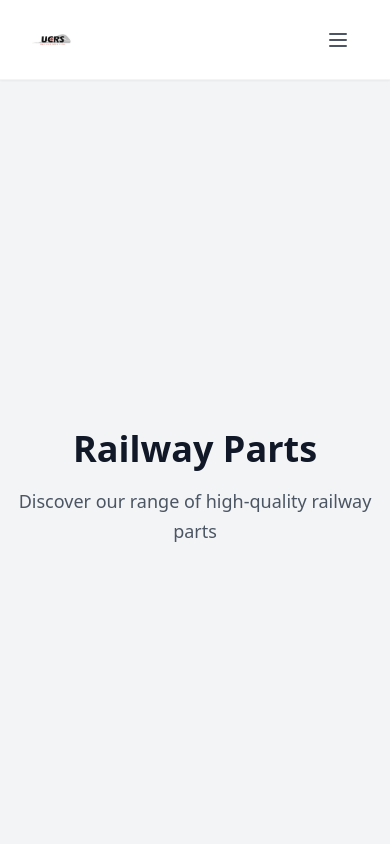
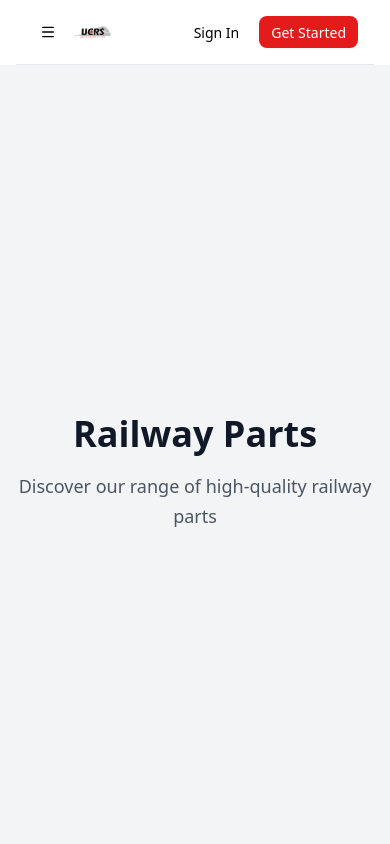
Before and after one commit to ucrs-website/ucrs-web-frontend, a Next.js app: page /products in a window 390 px wide. Shown: the top 844 px of the page. Built offline with nearby package versions, Linux system fonts and the light colour scheme.

Commit message:
feat: Refactor Header component and add HeaderNavigation; update imports for Radix UI components

```diff
--- a/components/Header.tsx
+++ b/components/Header.tsx
@@ -1,203 +1,21 @@
-'use client';
+"use client";
 
-import React, { useState, useEffect } from 'react';
-import Image from 'next/image';
-import Link from 'next/link';
-import Navigation from './Navigation';
-import Container from './Container';
+import React from "react";
+import Container from "./Container";
+import HeaderNavigation from "./HeaderNavigation";
 
-interface NavLink {
- href: string;
- label: string;
- active?: boolean;
+interface HeaderProps extends React.HTMLAttributes<HTMLElement> {
+  transparent?: boolean;
 }
 
-interface HeaderProps extends React.HTMLAttributes<HTMLElement> {
- transparent?: boolean;
-}
-
-// Navigation structure for railway services company
-const navigationLinks: NavLink[] = [
- { href: '/', label: 'Home', active: true },
- { href: '/services', label: 'Services' },
- { href: '/products', label: 'Products' },
- { href: '/about', label: 'About' },
- { href: '/contact', label: 'Contact' }
-];
-
-const Header: React.FC<HeaderProps> = ({
-  className = '',
-  transparent = false,
-  ...props
-}) => {
-  const [isMenuOpen, setIsMenuOpen] = useState(false);
-  const [isScrolled, setIsScrolled] = useState(false);
-
- // Handle scroll effect for header background
- useEffect(() => {
-   const handleScroll = () => {
-     setIsScrolled(window.scrollY > 10);
-   };
-
-   window.addEventListener('scroll', handleScroll);
-   return () => window.removeEventListener('scroll', handleScroll);
- }, []);
-
- // Close mobile menu when clicking outside
- useEffect(() => {
-   const handleClickOutside = (event: MouseEvent) => {
-     const target = event.target as Element;
-     if (!target.closest('.mobile-menu') && !target.closest('.menu-button')) {
-       setIsMenuOpen(false);
-     }
-   };
-
-   if (isMenuOpen) {
-     document.addEventListener('click', handleClickOutside);
-     document.body.style.overflow = 'hidden'; // Prevent body scroll when menu is open
-   } else {
-     document.body.style.overflow = 'unset';
-   }
-
-   return () => {
-     document.removeEventListener('click', handleClickOutside);
-     document.body.style.overflow = 'unset';
-   };
- }, [isMenuOpen]);
-
- const headerClasses = `
-   ${transparent && !isScrolled
-     ? 'bg-transparent shadow-none'
-     : 'bg-white shadow-sm border-b border-gray-100'
-   }
-   h-20 sticky top-0 z-50 px-4 md:px-6 lg:px-8 transition-all duration-300
-   ${className}
- `.trim();
-
- return (
-   <header className={headerClasses} {...props}>
-     <Container className="h-full flex items-center justify-between">
-       {/* Logo Section */}
-       <div className="flex-shrink-0">
-         <Link href="/" className="flex items-center space-x-2">
-           <div className="relative w-12 h-12 md:w-16 md:h-16">
-             <Image
-               src="/images/logo.png"
-               alt="UCRS - Upper Canada Railway Services"
-               fill
-               className="object-contain"
-               sizes="(max-width: 768px) 48px, 64px"
-               priority
-             />
-           </div>
-           <div className="hidden sm:block">
-             <h1 className="text-xl md:text-2xl font-bold text-gray-900">
-               UCRS
-             </h1>
-             <p className="text-xs md:text-sm text-gray-600 font-medium">
-               Railway Services
-             </p>
-           </div>
-         </Link>
-       </div>
-
-       {/* Desktop Navigation */}
-       <div className="hidden lg:block">
-         <Navigation links={navigationLinks} />
-       </div>
-
-       {/* CTA Button & Mobile Menu Button */}
-       <div className="flex items-center space-x-4">
-         {/* Desktop CTA Button */}
-         <div className="hidden md:block">
-           <Link
-             href="/contact"
-             className="bg-red-600 hover:bg-red-700 text-white px-6 py-2.5 rounded-md font-semibold text-sm transition-all duration-200 hover:shadow-lg hover:-translate-y-0.5"
-           >
-             Get Quote
-           </Link>
-         </div>
-
-         {/* Mobile Menu Button */}
-         <button
-           onClick={() => setIsMenuOpen(!isMenuOpen)}
-           className="menu-button lg:hidden p-2 rounded-md text-gray-600 hover:text-gray-900 hover:bg-gray-100 focus:outline-none focus:ring-2 focus:ring-red-500 transition-all duration-200"
-           aria-label="Toggle mobile menu"
-         >
-           <svg
-             className={`w-6 h-6 transition-transform duration-200 ${
-               isMenuOpen ? 'rotate-45' : ''
-             }`}
-             fill="none"
-             stroke="currentColor"
-             viewBox="0 0 24 24"
-           >
-             {isMenuOpen ? (
-               <path
-                 strokeLinecap="round"
-                 strokeLinejoin="round"
-                 strokeWidth={2}
-                 d="M6 18L18 6M6 6l12 12"
-               />
-             ) : (
-               <path
-                 strokeLinecap="round"
-                 strokeLinejoin="round"
-                 strokeWidth={2}
-                 d="M4 6h16M4 12h16M4 18h16"
-               />
-             )}
-           </svg>
-         </button>
-       </div>
-     </Container>
-
-     {/* Mobile Menu Overlay */}
-     <div
-       className={`mobile-menu lg:hidden fixed inset-0 top-20 bg-white transform transition-transform duration-300 ease-in-out ${
-         isMenuOpen ? 'translate-x-0' : 'translate-x-full'
-       }`}
-       style={{ zIndex: 40 }}
-     >
-       <div className="px-4 py-6 space-y-4">
-         {navigationLinks.map((link) => (
-           <Link
-             key={link.href}
-             href={link.href}
-             onClick={() => setIsMenuOpen(false)}
-             className={`block py-3 px-4 text-lg font-medium rounded-md transition-all duration-200 ${
-               link.active
-                 ? 'text-red-600 bg-red-50'
-                 : 'text-gray-700 hover:text-red-600 hover:bg-gray-50'
-             }`}
-           >
-             {link.label}
-           </Link>
-         ))}
-
-         {/* Mobile CTA Button */}
-         <div className="pt-4 border-t border-gray-200">
-           <Link
-             href="/contact"
-             onClick={() => setIsMenuOpen(false)}
-             className="block w-full bg-red-600 hover:bg-red-700 text-white py-3 px-4 rounded-md font-semibold text-center transition-all duration-200"
-           >
-             Get Quote
-           </Link>
-         </div>
-       </div>
-     </div>
-
-     {/* Mobile Menu Backdrop */}
-     {isMenuOpen && (
-       <div
-         className="lg:hidden fixed inset-0 top-20 bg-black bg-opacity-25"
-         style={{ zIndex: 30 }}
-         onClick={() => setIsMenuOpen(false)}
-       />
-     )}
-   </header>
- );
+const Header: React.FC<HeaderProps> = () => {
+  return (
+    <div className="flex-1">
+      <Container>
+        <HeaderNavigation />
+      </Container>
+    </div>
+  );
 };
 
 export default Header;
--- a/components/comp-577.tsx
+++ b/components/HeaderNavigation.tsx
@@ -1,16 +1,17 @@
-import Logo from "@/components/navbar-components/logo"
-import { Button } from "@/components/ui/button"
+// import Logo from "@/components/navbar-components/logo"
+import { Button } from "@/components/ui/button";
 import {
   NavigationMenu,
   NavigationMenuItem,
   NavigationMenuLink,
   NavigationMenuList,
-} from "@/components/ui/navigation-menu"
+} from "@/components/ui/navigation-menu";
 import {
   Popover,
   PopoverContent,
   PopoverTrigger,
-} from "@/components/ui/popover"
+} from "@/components/ui/popover";
+import Image from "next/image";
 
 // Navigation links array to be used in both desktop and mobile menus
 const navigationLinks = [
@@ -18,9 +19,9 @@ const navigationLinks = [
   { href: "#", label: "Features" },
   { href: "#", label: "Pricing" },
   { href: "#", label: "About" },
-]
+];
 
-export default function Component() {
+export default function HeaderNavigation() {
   return (
     <header className="border-b px-4 md:px-6">
       <div className="flex h-16 items-center justify-between gap-4">
@@ -82,7 +83,16 @@ export default function Component() {
           {/* Main nav */}
           <div className="flex items-center gap-6">
             <a href="#" className="text-primary hover:text-primary/90">
-              <Logo />
+              <div className="relative w-12 h-12 md:w-16 md:h-16">
+                <Image
+                  src="/images/logo.png"
+                  alt="UCRS - Upper Canada Railway Services"
+                  fill
+                  className="object-contain"
+                  sizes="(max-width: 768px) 48px, 64px"
+                  priority
+                />
+              </div>
             </a>
             {/* Navigation menu */}
             <NavigationMenu className="max-md:hidden">
@@ -113,5 +123,5 @@ export default function Component() {
         </div>
       </div>
     </header>
-  )
+  );
 }
--- /dev/null
+++ b/components/navbar-components/logo.tsx
@@ -0,0 +1,30 @@
+import React from 'react';
+import Image from 'next/image';
+import Link from 'next/link';
+
+const Logo: React.FC = () => {
+  return (
+    <Link href="/" className="flex items-center space-x-2">
+      <div className="relative w-12 h-12 md:w-16 md:h-16">
+        <Image
+          src="/images/logo.png"
+          alt="UCRS - Upper Canada Railway Services"
+          fill
+          className="object-contain"
+          sizes="(max-width: 768px) 48px, 64px"
+          priority
+        />
+      </div>
+      <div className="hidden sm:block">
+        <h1 className="text-xl md:text-2xl font-bold text-gray-900">
+          UCRS
+        </h1>
+        <p className="text-xs md:text-sm text-gray-600 font-medium">
+          Railway Services
+        </p>
+      </div>
+    </Link>
+  );
+};
+
+export default Logo;
--- a/components/ui/button.tsx
+++ b/components/ui/button.tsx
@@ -1,8 +1,8 @@
 import * as React from "react"
 import { cva, type VariantProps } from "class-variance-authority"
-import { Slot } from "radix-ui"
+import { Slot } from "@radix-ui/react-slot"
 
-import { cn } from "@/components/lib/utils"
+import { cn } from "@/lib/utils"
 
 const buttonVariants = cva(
   "inline-flex items-center justify-center gap-2 whitespace-nowrap rounded-md text-sm font-medium transition-[color,box-shadow] disabled:pointer-events-none disabled:opacity-50 [&_svg]:pointer-events-none [&_svg:not([class*='size-'])]:size-4 [&_svg]:shrink-0 outline-none focus-visible:border-ring focus-visible:ring-ring/50 focus-visible:ring-[3px]",
@@ -44,7 +44,7 @@ function Button({
   VariantProps<typeof buttonVariants> & {
     asChild?: boolean
   }) {
-  const Comp = asChild ? Slot.Root : "button"
+  const Comp = asChild ? Slot : "button"
 
   return (
     <Comp
--- a/components/ui/navigation-menu.tsx
+++ b/components/ui/navigation-menu.tsx
@@ -1,9 +1,9 @@
 import * as React from "react"
 import { cva } from "class-variance-authority"
 import { ChevronDownIcon } from "lucide-react"
-import { NavigationMenu as NavigationMenuPrimitive } from "radix-ui"
+import * as NavigationMenuPrimitive from "@radix-ui/react-navigation-menu"
 
-import { cn } from "@/components/lib/utils"
+import { cn } from "@/lib/utils"
 
 function NavigationMenu({
   className,
--- a/components/ui/popover.tsx
+++ b/components/ui/popover.tsx
@@ -1,9 +1,9 @@
 "use client"
 
 import * as React from "react"
-import { Popover as PopoverPrimitive } from "radix-ui"
+import * as PopoverPrimitive from "@radix-ui/react-popover"
 
-import { cn } from "@/components/lib/utils"
+import { cn } from "@/lib/utils"
 
 function Popover({
   ...props
--- /dev/null
+++ b/lib/utils.ts
@@ -0,0 +1,6 @@
+import { type ClassValue, clsx } from "clsx"
+import { twMerge } from "tailwind-merge"
+
+export function cn(...inputs: ClassValue[]) {
+  return twMerge(clsx(inputs))
+}
```
